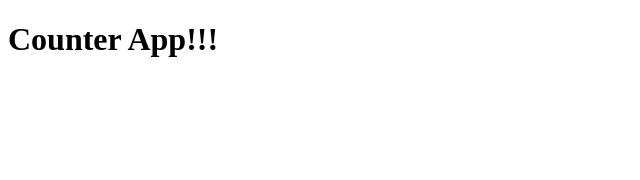
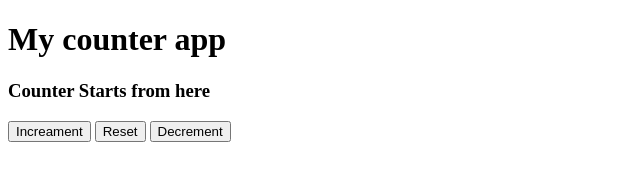
Before and after one commit to IamSheikh/counter-app, a plain HTML site: page index.html in a window 1280 px wide. Shown: the whole page, without its empty margins (0-640 px from the left). Drawn offline with Linux system fonts and the light colour scheme.

Commit message:
complete html

```diff
--- a/index.html
+++ b/index.html
@@ -8,7 +8,11 @@
     <link rel="stylesheet" href="styles.css">
 </head>
 <body>
-    <h1>Counter App!!!</h1>
+    <h1>My counter app</h1>
+    <h3 id="counter">Counter Starts from here</h3>
+    <button>Increament</button>
+    <button>Reset</button>
+    <button>Decrement</button>
 </body>
 <script src="script.js"></script>
 </html>
```
